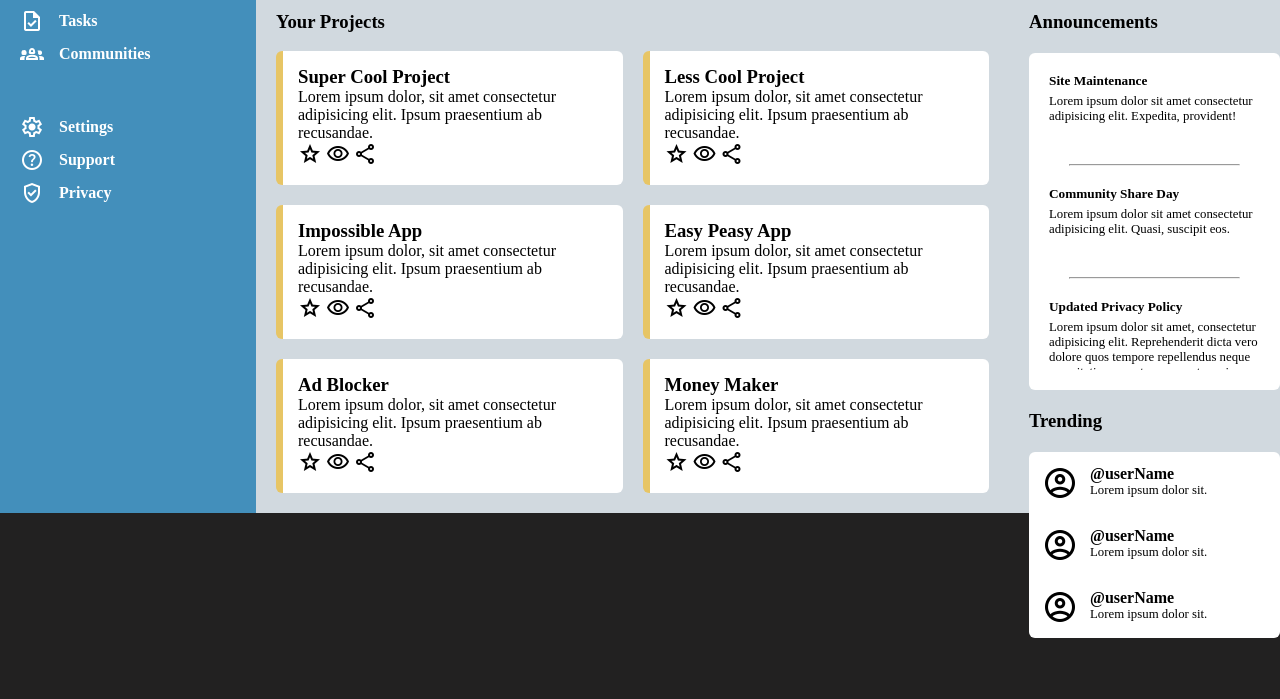
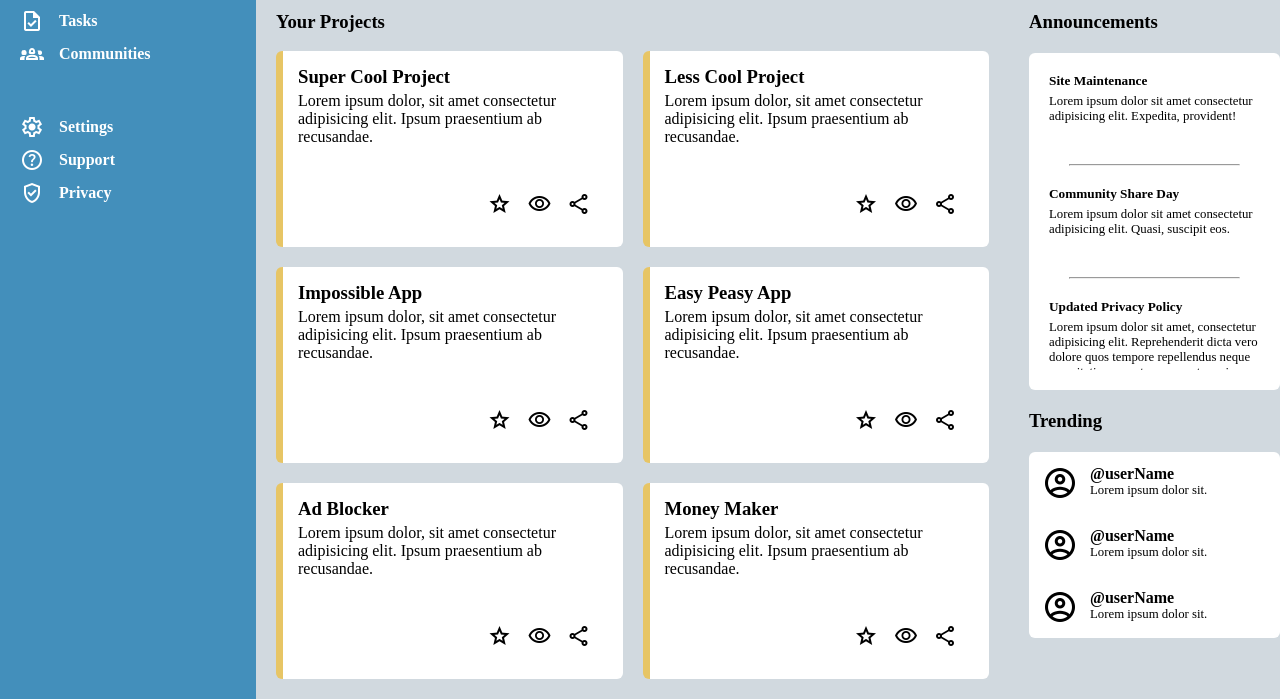
Before and after one commit to gniht/admin-dashboard, a plain HTML site: page index.html in a window 1280 px wide. Shown: the part 187-886 px from the top of the page. Before the commit the page ends 825 px from the top, so only its background shows below. Drawn offline with nearby package versions, Linux system fonts and the light colour scheme.

Commit message:
styling tweaks to project cards

```diff
--- a/index.html
+++ b/index.html
@@ -157,6 +157,7 @@
 
           <p>Lorem ipsum dolor, sit amet consectetur adipisicing elit. Ipsum praesentium ab recusandae.</p>
 
+          <div class="project-actions">
             <span class="material-symbols-outlined">
             star
             </span>
@@ -167,10 +168,12 @@
                 share
             </span>
           </div>
+        </div>
         <div class="project">
           <h3>Less Cool Project</h3>
           <p>Lorem ipsum dolor, sit amet consectetur adipisicing elit. Ipsum praesentium ab recusandae.</p>
 
+          <div class="project-actions">
             <span class="material-symbols-outlined">
             star
             </span>
@@ -181,10 +184,12 @@
                 share
             </span>
           </div>
+        </div>
         <div class="project">
           <h3>Impossible App</h3>
           <p>Lorem ipsum dolor, sit amet consectetur adipisicing elit. Ipsum praesentium ab recusandae.</p>
 
+          <div class="project-actions">
             <span class="material-symbols-outlined">
             star
             </span>
@@ -195,10 +200,12 @@
                 share
             </span>
           </div>
+        </div>
         <div class="project">
           <h3>Easy Peasy App</h3>
           <p>Lorem ipsum dolor, sit amet consectetur adipisicing elit. Ipsum praesentium ab recusandae.</p>
 
+          <div class="project-actions">
             <span class="material-symbols-outlined">
             star
             </span>
@@ -209,10 +216,12 @@
                 share
             </span>
           </div>
+        </div>
         <div class="project">
           <h3>Ad Blocker</h3>
           <p>Lorem ipsum dolor, sit amet consectetur adipisicing elit. Ipsum praesentium ab recusandae.</p>
 
+          <div class="project-actions">
             <span class="material-symbols-outlined">
             star
             </span>
@@ -223,10 +232,12 @@
                 share
             </span>
           </div>
+        </div>
         <div class="project">
           <h3>Money Maker</h3>
           <p>Lorem ipsum dolor, sit amet consectetur adipisicing elit. Ipsum praesentium ab recusandae.</p>
 
+          <div class="project-actions">
             <span class="material-symbols-outlined">
             star
             </span>
@@ -237,6 +248,7 @@
                 share
             </span>
           </div>
+        </div>
 
       </div>
     </div>
--- a/style.css
+++ b/style.css
@@ -100,6 +100,8 @@ header .current-user .user-text {
 }
 
 .project {
+  display: flex;
+  flex-direction: column;
   padding: 15px;
   border-left: 7px solid rgb(231, 197, 101);
   border-radius: 6px;
@@ -108,9 +110,23 @@ header .current-user .user-text {
   word-wrap: wrap;
 }
 
+.project h3 {
+  margin-bottom: 4px;
+}
+
 .projects-title {
   margin: 20px 0 0 20px;
   grid-column: 1/2;
+}
+
+.project-actions {
+  align-self: flex-end;
+  margin-top: 30px;
+  padding: 10px;
+}
+
+.project-actions span {
+  margin: 6px;
 }
 
 .right-sidebar {
```
Lines whose indentation alone changed are shown as unchanged.
